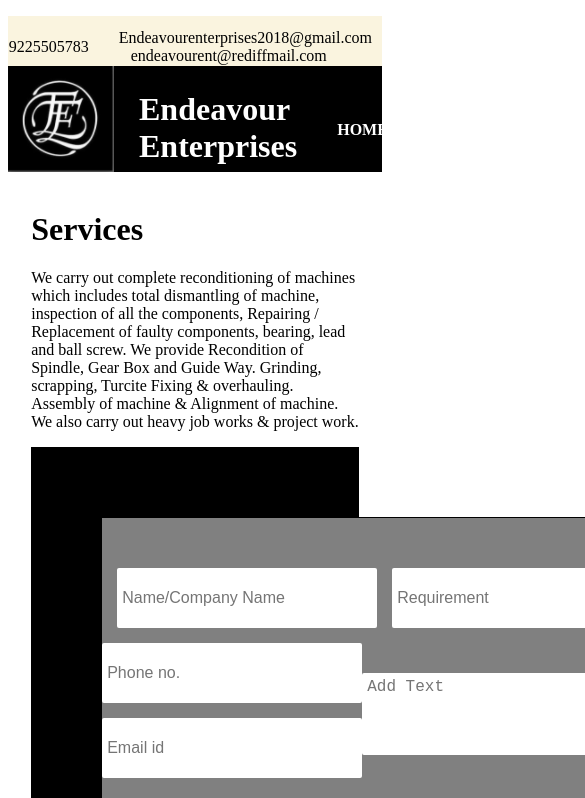
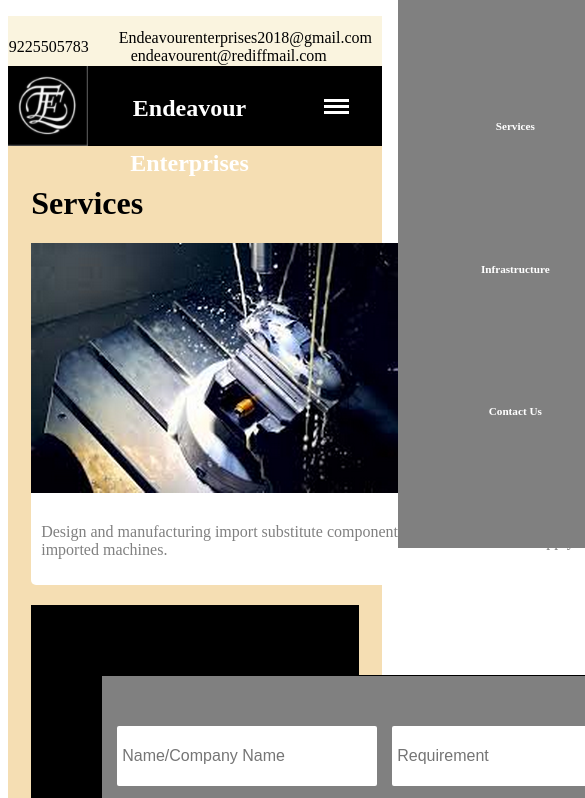
Before and after one commit to mnshrt-girmesofttech/endeavour, a Gatsby site: page /services in a window 390 px wide. Shown: the top 798 px of the page, 585 px wide, since content can reach past the window. Built offline with nearby package versions, Linux system fonts and the light colour scheme; Gatsby itself is replaced by a stand-in of ours.

Commit message:
about-us page changed

```diff
--- a/src/components/navbar.component/menu.component/menu.component.jsx
+++ b/src/components/navbar.component/menu.component/menu.component.jsx
@@ -1,22 +1,40 @@
 import { Link } from "gatsby"
 import React from "react"
 import "./menu.component.scss"
-
-const Menu = () => (
-  <div className="menu-container">
-    <ul>
-      <li>
-        <Link to="/">HOME</Link>
-      </li>
-      <li>
-        <Link to="/about">ABOUT US</Link>
-      </li>
-      <li>
-        <Link to="/services">SERVICES</Link>
-      </li>
-      <li>
-        <Link to="/contact-us">CONTACT US</Link>
-      </li>
+const MenuItems = [
+  {
+    linkName: "Home",
+    linkPath: "/",
+  },
+  {
+    linkName: "About Us",
+    linkPath: "/about",
+  },
+  {
+    linkName: "Services",
+    linkPath: "/services",
+  },
+  {
+    linkName: "Infrastructure",
+    linkPath: "/infrastructure",
+  },
+  {
+    linkName: "Contact Us",
+    linkPath: "/",
+  },
+]
+const Menu = ({ active, menuScrolled }) => (
+  <div
+    className={`menu-container ${active ? "active" : ""} ${
+      menuScrolled ? "menu-scrolled" : ""
+    }`}
+  >
+    <ul className="nav-links">
+      {MenuItems.map((menuItem, index) => (
+        <li key={index}>
+          <Link to={menuItem.linkPath}>{menuItem.linkName}</Link>
+        </li>
+      ))}
     </ul>
   </div>
 )
--- a/src/components/navbar.component/menu.component/menu.component.scss
+++ b/src/components/navbar.component/menu.component/menu.component.scss
@@ -21,3 +21,55 @@
     border-bottom: 1px solid whitesmoke;
   }
 }
+
+@media screen and (max-width: 1110px) {
+  .menu-container {
+    padding-top: 40px;
+    li {
+      font-size: 0.7rem;
+    }
+  }
+}
+
+@media screen and (max-width: 890px) {
+  .menu-container {
+    position: absolute;
+    // right: -52%;
+    right: -52%;
+    background-color: "black";
+    width: 50%;
+    z-index: 10;
+    ul {
+      background-color: gray;
+      flex-direction: column;
+      align-items: center;
+      height: 100vh;
+
+      li {
+        cursor: pointer;
+        transition: all 0.2s ease-in-out;
+      }
+      li:hover {
+        transform: scale(1.1);
+        border-bottom: 1px solid whitesmoke;
+      }
+    }
+  }
+  .active {
+    top: 90px;
+    right: -1%;
+    ul {
+      justify-content: space-evenly;
+      align-items: center;
+      height: 100vh;
+
+      li {
+        font-size: 1rem;
+        border-bottom: 1px solid white;
+      }
+    }
+  }
+  .menu-scrolled {
+    top: 40px;
+  }
+}
--- a/src/components/navbar.component/navbar.component.jsx
+++ b/src/components/navbar.component/navbar.component.jsx
@@ -6,6 +6,7 @@
 
 function Navbar({ siteTitle }) {
   const [scrolled, setScrolled] = useState(false)
+  const [menuActive, setMenuActive] = useState(false)
   let navbarClasses = ["navbar"]
 
   const handleScroll = () => {
@@ -17,48 +18,34 @@
     }
   }
 
+  const burgerClickHandler = () => {
+    setMenuActive(!menuActive)
+  }
   useEffect(() => {
     window.addEventListener("scroll", handleScroll)
   })
   if (scrolled) {
     navbarClasses.push("scrolled")
   }
+  if (menuActive) {
+    navbarClasses.push("cross-activate")
+  }
   return (
     <div className={navbarClasses.join(" ")}>
-      <div style={{ display: "flex", height: "100%" }}>
-        <div className="logo">
-          <img src={logo} alt="Endeavour Enterprises Logo" />
-        </div>
-        <div style={{ padding: "25px 0 0 25px" }}>
-          <h1 style={{ margin: 0 }}>
-            <Link
-              to="/"
-              style={{
-                color: `white`,
-                textDecoration: `none`,
-              }}
-            >
-              {siteTitle}
-            </Link>
-          </h1>
-        </div>
+      <div className="logo">
+        <img src={logo} alt="Endeavour Enterprises Logo" />
       </div>
-      {/* <nav className="navigation">
-              <div style={{ padding: "25px 0 0 25px" }}>
-          <h1 style={{ margin: 0 }}>
-            <Link
-              to="/"
-              style={{
-                color: `white`,
-                textDecoration: `none`,
-              }}
-            >
-              {siteTitle}
-            </Link>
-          </h1>
-        </div>
-         </nav> */}
-      <Menu />
+      <div className="logo-container">
+        <h1>
+          <Link to="/">{siteTitle}</Link>
+        </h1>
+      </div>
+      <Menu active={menuActive} menuScrolled={scrolled} />
+      <div className="burger" onClick={() => burgerClickHandler()}>
+        <div className="div1"></div>
+        <div className="div2"></div>
+        <div className="div3"></div>
+      </div>
     </div>
   )
 }
--- a/src/components/navbar.component/navbar.component.scss
+++ b/src/components/navbar.component/navbar.component.scss
@@ -5,13 +5,39 @@
   min-height: 6vh;
   box-sizing: border-box;
   display: flex;
-  justify-content: space-between;
+
   align-items: center;
   margin: 0 auto;
-  max-width: 1360px;
+  min-height: 80px;
   height: 106px;
   background-color: #000;
   transition: all 0.7s ease-in;
+
+  .logo {
+    height: 100%;
+    img {
+      margin: 0;
+      min-width: 80px;
+      height: 100%;
+    }
+  }
+  .logo-container {
+    height: 100%;
+    // margin-left: 30px;
+    text-align: center;
+    width: 50%;
+  }
+  h1 {
+    font-size: xxx-large;
+    margin-top: 25px;
+  }
+  a {
+    color: white;
+    text-decoration: none;
+  }
+  .burger {
+    display: none;
+  }
 }
 //IMPORTANT
 .scrolled {
@@ -19,8 +45,61 @@
   opacity: 0.75;
   top: 0;
   left: 0;
+  width: 100%;
   background-color: gray;
 }
-.navigation {
-  //your navigation styles
+
+@media screen and (max-width: 1110px) {
+  .navbar {
+    height: 80px;
+    .logo {
+      img {
+        height: 100%;
+      }
+    }
+    .logo-container {
+      h1 {
+        margin-top: 6.25px;
+        a {
+          font-size: 1.5rem;
+        }
+      }
+    }
+  }
 }
+
+@media screen and (max-width: 890px) {
+  .navbar {
+    .logo-container {
+      width: 70%;
+      h1 {
+        a {
+          font-size: 1.5rem;
+        }
+      }
+    }
+    .burger {
+      display: flex;
+      flex-direction: column;
+      padding: 30px;
+      cursor: pointer;
+      display: block;
+      div {
+        margin: 3px;
+        height: 3px;
+        width: 25px;
+        background-color: white;
+      }
+    }
+  }
+  .cross-activate {
+    .burger {
+      .div1 {
+        transform: translate(-6, 5);
+      }
+      .div2 {
+        display: hidden;
+      }
+    }
+  }
+}
--- a/src/components/services.component/services.component.scss
+++ b/src/components/services.component/services.component.scss
@@ -15,9 +15,9 @@
       border-radius: 5px;
       width: 300px;
       height: 400px;
-      border: 1px solid black;
+      border: none;
       margin-right: 20px;
-
+      color: gray;
       background-color: white;
 
       p {
--- a/src/pages/services.js
+++ b/src/pages/services.js
@@ -2,7 +2,11 @@
 import { Link } from "gatsby"
 import Header from "../components/header"
 import Contact from "../components/contact.component/contact.component"
-
+import service1 from "../images/service-1.png"
+import service2 from "../images/service-2.png"
+import service3 from "../images/service-3.png"
+import service4 from "../images/service-4.png"
+import './services.scss'
 
 function services() {
     return (
@@ -12,13 +16,39 @@
 
             <div
                 style={{
+                    backgroundColor: "wheat",
                     margin: `0 auto`,
-                    padding: ` 1.0875rem 1.45rem 0`,
+                    padding: `1.0875rem 1.45rem`,
                 }}
             >
                 <h1>Services</h1>
-                <p>We carry out complete reconditioning of machines which includes total dismantling of  machine, inspection of all the components, Repairing / Replacement of faulty components,  bearing, lead and ball screw. We provide Recondition of Spindle, Gear Box and Guide Way.  Grinding, scrapping, Turcite Fixing & overhauling. Assembly of machine & Alignment of  machine. We also carry out heavy job works & project work.
-                </p>
+                <div className="service-list-container">
+                    <div className="service-box">
+                        <img src={service1} alt="imported machines substitutes" />
+                        <p>
+                            Design and manufacturing import substitute components for imported
+                            machines.
+          </p>
+                    </div>
+                    <div className="service-box">
+                        <img src={service2} alt="spare parts supply" />
+                        <p>We supply all type of machine spare parts.</p>
+                    </div>
+                    <div className="service-box">
+                        <img
+                            src={service3}
+                            alt="machines and projects installation"
+                        />
+                        <p>Installation and commissioning of all type machines & projects.</p>
+                    </div>
+                    <div className="service-box">
+                        <img src={service4} alt="welding and fabrication" />
+                        <p>
+                            Welding & fabrication with materials to larger size in the plates 40
+                            thk in the ARC welding & gas Welding
+                        </p>
+                    </div>
+                </div>
 
                 <Contact />
                 <footer
--- /dev/null
+++ b/src/pages/services.scss
@@ -0,0 +1,20 @@
+.service-list-container {
+  display: flex;
+  flex-direction: row;
+  align-items: center;
+  justify-content: space-evenly;
+  padding-bottom: 20px;
+
+  .service-box {
+    border-radius: 5px;
+    flex: 1 1 0;
+    border: none;
+    margin-right: 20px;
+    color: gray;
+    background-color: white;
+
+    p {
+      padding: 10px;
+    }
+  }
+}
```
Also changed, not shown: src/components/about.component/about.component.jsx (+28 -11 lines), src/components/about.component/about.component.scss (+41 -12 lines), src/components/showcase.component/showcase.component.jsx (+6 -1 lines), src/components/showcase.component/showcase.component.scss (+9 -5 lines), src/pages/about.js (+16 -15 lines), src/pages/about.scss (added, +41 -0 lines), src/images/service-1.png (added), src/images/service-2.png (added), src/images/service-3.png (added), src/images/service-4.png (added), src/pages/infrastructure.js (added).
